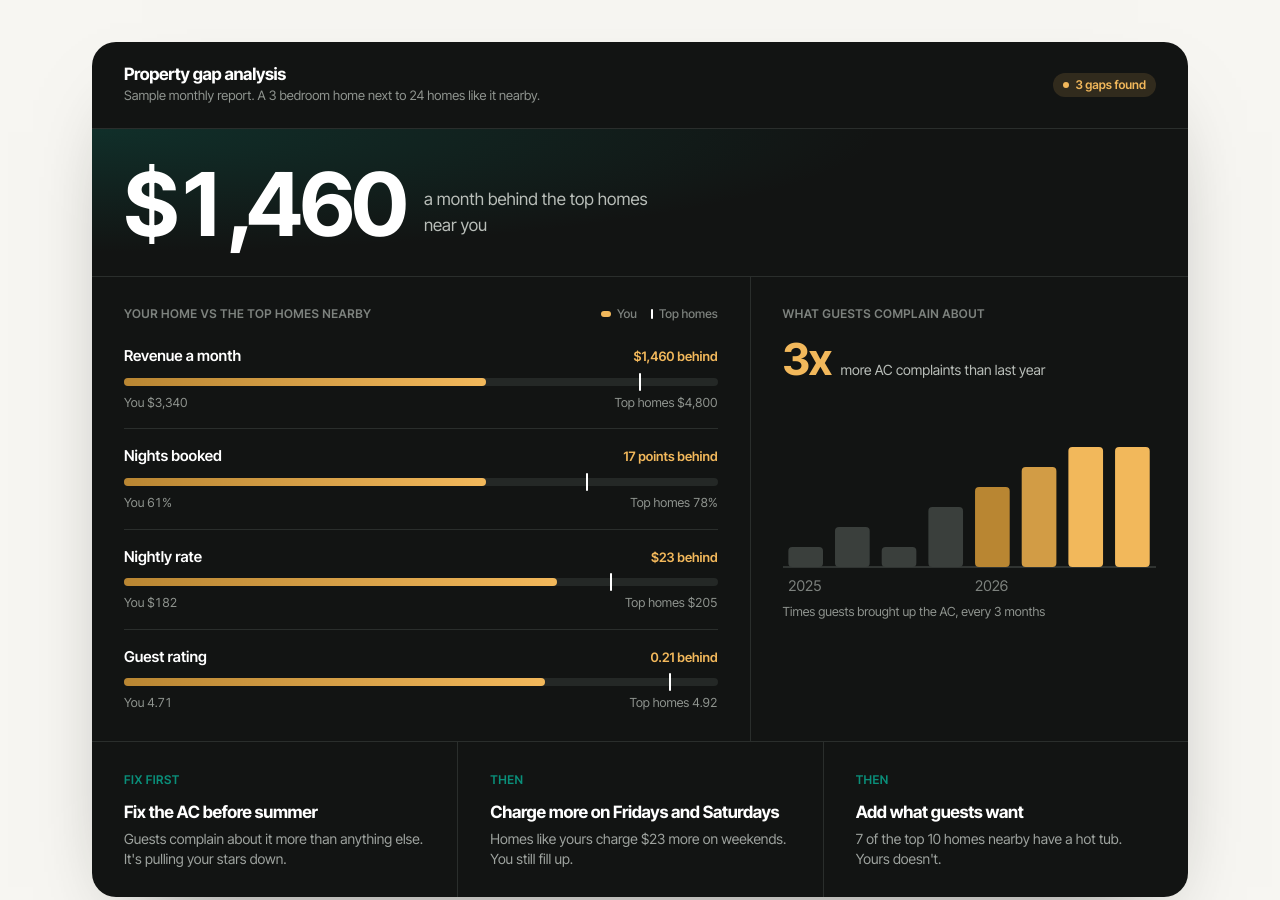
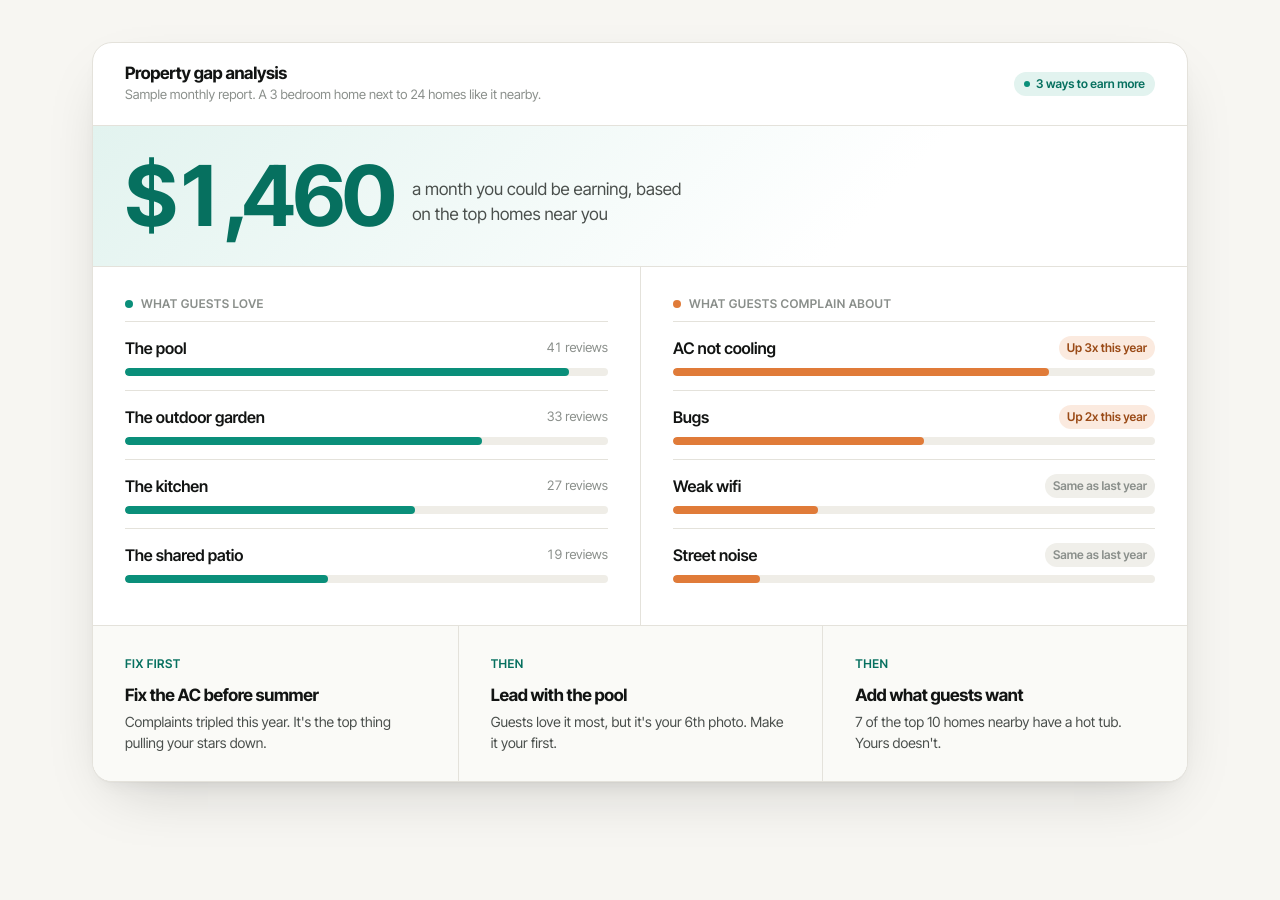
Before and after one commit to gidspen/staymaestro, a plain HTML site: page index.html in a window 1280 px wide. Shown: the part 1881-2781 px from the top of the page. Drawn offline with Linux system fonts and the light colour scheme.

Commit message:
StayMaestro: green comparison column, light gap analysis, plan copy
Co-Authored-By: Claude Opus 5.5 <noreply@anthropic.com>

```diff
--- a/index.html
+++ b/index.html
@@ -23,7 +23,9 @@
   --line:#E4E2DB;
   --accent:#0A8F7A;
   --accent-ink:#06705F;
-  --warn:#F2B85B;
+  --bad:#E07B39;
+  --bad-ink:#9A4A16;
+  --bad-soft:#FBEADF;
   --accent-soft:#E2F3EF;
   --radius:14px;
 }
@@ -107,7 +109,7 @@ section{padding:112px 0}
 /* them vs us */
 .vs{display:grid;grid-template-columns:1fr 1fr;border:1px solid var(--line);border-radius:20px;background:var(--surface);overflow:hidden}
 .vs > div{padding:20px 40px;border-top:1px solid var(--line);font-size:17px;color:var(--ink-2)}
-.vs > .us{background:var(--ink);color:#fff;border-top-color:#2A2E2C}
+.vs > .us{background:#087F6C;color:#fff;font-weight:500;border-top-color:rgba(255,255,255,.16)}
 .vs > .h{border-top:0;padding-top:32px;font-size:clamp(22px,2.4vw,28px);font-weight:650;letter-spacing:-.03em;color:var(--ink)}
 .vs > .us.h{color:#fff}
 @media (max-width:640px){.vs > div{padding:16px;font-size:15px}.vs > .h{padding-top:20px}}
@@ -138,50 +140,40 @@ section{padding:112px 0}
 }
 
 /* gap analysis */
-.gap{background:var(--ink);color:#fff;border-radius:24px;overflow:hidden;box-shadow:0 40px 90px -50px rgba(18,20,19,.6)}
-.g-top{display:flex;justify-content:space-between;align-items:center;gap:16px;padding:22px 32px;border-bottom:1px solid #2A2E2C}
+.gap{background:var(--surface);border:1px solid var(--line);border-radius:20px;overflow:hidden;box-shadow:0 1px 0 rgba(0,0,0,.02),0 24px 60px -24px rgba(18,20,19,.22),0 8px 20px -12px rgba(18,20,19,.10)}
+.g-top{display:flex;justify-content:space-between;align-items:center;gap:16px;padding:20px 32px;border-bottom:1px solid var(--line)}
 .g-top h3{font-size:17px;letter-spacing:-.02em;font-weight:650;line-height:1.2}
-.g-top p{font-size:13px;color:#8F948F;margin-top:2px}
-.pill.warn{background:rgba(242,184,91,.14);color:var(--warn)}
-.pill.warn::before{content:"";width:6px;height:6px;border-radius:50%;background:var(--warn)}
-.g-hero{display:flex;align-items:end;gap:20px;flex-wrap:wrap;padding:36px 32px 32px;border-bottom:1px solid #2A2E2C;background:radial-gradient(120% 140% at 0% 0%,rgba(10,143,122,.22),transparent 60%)}
-.g-hero b{font-size:clamp(56px,7vw,88px);font-weight:700;letter-spacing:-.05em;line-height:.9;font-variant-numeric:tabular-nums}
-.g-hero span{font-size:17px;color:#B9BEB9;max-width:15em;padding-bottom:6px}
-.g-body{display:grid;grid-template-columns:1.2fr .8fr}
+.g-top p{font-size:13px;color:var(--ink-3);margin-top:2px}
+.g-hero{display:flex;align-items:end;gap:20px;flex-wrap:wrap;padding:32px;border-bottom:1px solid var(--line);background:linear-gradient(135deg,var(--accent-soft),#fff 70%)}
+.g-hero b{font-size:clamp(56px,7vw,84px);font-weight:700;letter-spacing:-.05em;line-height:.9;color:var(--accent-ink);font-variant-numeric:tabular-nums}
+.g-hero span{font-size:17px;color:var(--ink-2);max-width:16em;padding-bottom:6px}
+.g-body{display:grid;grid-template-columns:1fr 1fr}
 .g-col{padding:28px 32px}
-.g-col + .g-col{border-left:1px solid #2A2E2C}
-.g-label{display:flex;justify-content:space-between;gap:12px;font-size:12px;font-weight:600;letter-spacing:.04em;text-transform:uppercase;color:#7D827E;margin-bottom:6px}
-.g-key{display:flex;gap:14px;text-transform:none;letter-spacing:0;font-weight:500}
-.g-key i{display:inline-block;width:10px;height:6px;border-radius:3px;background:var(--warn);margin-right:6px;vertical-align:1px}
-.g-key i.t{width:2px;height:10px;background:#fff;vertical-align:-1px}
-.meter{padding:16px 0;border-bottom:1px solid #2A2E2C}
-.meter:last-child{border-bottom:0;padding-bottom:0}
-.m-head{display:flex;justify-content:space-between;align-items:baseline;gap:12px;margin-bottom:10px}
-.m-head strong{font-size:15px;font-weight:600}
-.m-head em{font-style:normal;font-size:13px;font-weight:600;color:var(--warn);white-space:nowrap}
-.track{position:relative;height:8px;border-radius:999px;background:#242826}
-.track .you{position:absolute;left:0;top:0;bottom:0;border-radius:999px;background:linear-gradient(90deg,#B98632,var(--warn))}
-.track .top{position:absolute;top:-5px;width:2px;height:18px;margin-left:-1px;background:#fff;border-radius:2px}
-.m-vals{display:flex;justify-content:space-between;font-size:12.5px;color:#8F948F;margin-top:8px;font-variant-numeric:tabular-nums}
-.trend{display:flex;align-items:baseline;gap:10px;margin:14px 0 18px}
-.trend b{font-size:44px;font-weight:700;letter-spacing:-.04em;line-height:1;color:var(--warn)}
-.trend span{font-size:14px;color:#B9BEB9}
-.g-chart svg{display:block;width:100%;height:auto}
-.g-chart text{font-size:11px;fill:#7D827E;font-family:inherit}
-.fixes{display:grid;grid-template-columns:repeat(3,1fr);border-top:1px solid #2A2E2C}
+.g-col + .g-col{border-left:1px solid var(--line)}
+.g-label{display:flex;align-items:center;gap:8px;font-size:12px;font-weight:600;letter-spacing:.04em;text-transform:uppercase;color:var(--ink-3);margin-bottom:8px}
+.g-label i{width:8px;height:8px;border-radius:50%;background:var(--accent)}
+.g-label.bad i{background:var(--bad)}
+.vibe{display:grid;grid-template-columns:1fr auto;gap:8px 16px;align-items:center;padding:14px 0;border-top:1px solid var(--line)}
+.vibe strong{font-size:16px;font-weight:600;letter-spacing:-.01em}
+.vibe .c{font-size:13px;color:var(--ink-3);font-variant-numeric:tabular-nums;text-align:right}
+.vibe .bar{grid-column:1 / -1;height:8px;border-radius:999px;background:#EFEDE7;overflow:hidden}
+.vibe .bar span{display:block;height:100%;border-radius:999px;background:var(--accent)}
+.vibe.bad .bar span{background:var(--bad)}
+.vibe .chip{font-size:12px;font-weight:600;padding:3px 8px;border-radius:999px;background:var(--bad-soft);color:var(--bad-ink);white-space:nowrap}
+.vibe .chip.flat{background:#F0EFEA;color:var(--ink-3)}
+.fixes{display:grid;grid-template-columns:repeat(3,1fr);border-top:1px solid var(--line);background:#FAFAF7}
 .fix{padding:24px 32px 28px}
-.fix + .fix{border-left:1px solid #2A2E2C}
-.fix .n{font-size:12px;font-weight:600;color:var(--accent);letter-spacing:.04em}
+.fix + .fix{border-left:1px solid var(--line)}
+.fix .n{font-size:12px;font-weight:600;color:var(--accent-ink);letter-spacing:.04em}
 .fix strong{display:block;font-size:17px;letter-spacing:-.02em;font-weight:650;margin:10px 0 6px;line-height:1.25}
-.fix p{font-size:14px;color:#9EA39F;line-height:1.45}
+.fix p{font-size:14px;color:var(--ink-2);line-height:1.45}
 @media (max-width:900px){
   .g-body,.fixes{grid-template-columns:1fr}
-  .g-col + .g-col,.fix + .fix{border-left:0;border-top:1px solid #2A2E2C}
+  .g-col + .g-col,.fix + .fix{border-left:0;border-top:1px solid var(--line)}
 }
 @media (max-width:640px){
   .g-top,.g-hero,.g-col,.fix{padding-left:18px;padding-right:18px}
   .g-top{flex-wrap:wrap}
-  .g-key{display:none}
 }
 
 /* plans */
@@ -319,7 +311,7 @@ footer a:hover{color:var(--ink)}
   <div class="wrap">
     <div class="proof-grid">
       <div class="stat"><b>678</b><span>five star reviews</span></div>
-      <div class="stat"><b>$2.1M</b><span>a year in bookings at our own rentals</span></div>
+      <div class="stat"><b>$2.1M</b><span>a year in bookings</span></div>
       <div class="origin">
         <img src="images/babia-cim-p1-1.jpeg" alt="Babia, an A frame cabin in the pines in Montgomery, Texas" loading="lazy" width="132" height="132">
         <p><strong>Built on our own rentals.</strong>We run our own places this way. Now we're opening it up to a few other owners.<small>Babia, Montgomery, Texas</small></p>
@@ -340,58 +332,31 @@ footer a:hover{color:var(--ink)}
           <h3>Property gap analysis</h3>
           <p>Sample monthly report. A 3 bedroom home next to 24 homes like it nearby.</p>
         </div>
-        <span class="pill warn">3 gaps found</span>
+        <span class="pill ok">3 ways to earn more</span>
       </div>
       <div class="g-hero">
         <b>$1,460</b>
-        <span>a month behind the top homes near you</span>
+        <span>a month you could be earning, based on the top homes near you</span>
       </div>
       <div class="g-body">
         <div class="g-col">
-          <p class="g-label">Your home vs the top homes nearby <span class="g-key"><span><i></i>You</span><span><i class="t"></i>Top homes</span></span></p>
-          <div class="meter">
-            <div class="m-head"><strong>Revenue a month</strong><em>$1,460 behind</em></div>
-            <div class="track"><span class="you" style="width:61%"></span><span class="top" style="left:87%"></span></div>
-            <div class="m-vals"><span>You $3,340</span><span>Top homes $4,800</span></div>
-          </div>
-          <div class="meter">
-            <div class="m-head"><strong>Nights booked</strong><em>17 points behind</em></div>
-            <div class="track"><span class="you" style="width:61%"></span><span class="top" style="left:78%"></span></div>
-            <div class="m-vals"><span>You 61%</span><span>Top homes 78%</span></div>
-          </div>
-          <div class="meter">
-            <div class="m-head"><strong>Nightly rate</strong><em>$23 behind</em></div>
-            <div class="track"><span class="you" style="width:73%"></span><span class="top" style="left:82%"></span></div>
-            <div class="m-vals"><span>You $182</span><span>Top homes $205</span></div>
-          </div>
-          <div class="meter">
-            <div class="m-head"><strong>Guest rating</strong><em>0.21 behind</em></div>
-            <div class="track"><span class="you" style="width:71%"></span><span class="top" style="left:92%"></span></div>
-            <div class="m-vals"><span>You 4.71</span><span>Top homes 4.92</span></div>
-          </div>
+          <p class="g-label"><i></i>What guests love</p>
+          <div class="vibe"><strong>The pool</strong><span class="c">41 reviews</span><div class="bar"><span style="width:92%"></span></div></div>
+          <div class="vibe"><strong>The outdoor garden</strong><span class="c">33 reviews</span><div class="bar"><span style="width:74%"></span></div></div>
+          <div class="vibe"><strong>The kitchen</strong><span class="c">27 reviews</span><div class="bar"><span style="width:60%"></span></div></div>
+          <div class="vibe"><strong>The shared patio</strong><span class="c">19 reviews</span><div class="bar"><span style="width:42%"></span></div></div>
         </div>
-        <div class="g-col g-chart">
-          <p class="g-label">What guests complain about</p>
-          <div class="trend"><b>3x</b><span>more AC complaints than last year</span></div>
-          <svg viewBox="0 0 280 150" role="img" aria-label="AC and heat mentions by quarter, rising from 1 to 6">
-            <line x1="0" x2="280" y1="126" y2="126" stroke="#3A3F3C"/>
-            <rect x="4"   y="111" width="26" height="15" rx="3" fill="#3A3F3C"/>
-            <rect x="39"  y="96"  width="26" height="30" rx="3" fill="#3A3F3C"/>
-            <rect x="74"  y="111" width="26" height="15" rx="3" fill="#3A3F3C"/>
-            <rect x="109" y="81"  width="26" height="45" rx="3" fill="#3A3F3C"/>
-            <rect x="144" y="66"  width="26" height="60" rx="3" fill="#B98632"/>
-            <rect x="179" y="51"  width="26" height="75" rx="3" fill="#D29C45"/>
-            <rect x="214" y="36"  width="26" height="90" rx="3" fill="var(--warn)"/>
-            <rect x="249" y="36"  width="26" height="90" rx="3" fill="var(--warn)"/>
-            <text x="4" y="144">2025</text>
-            <text x="144" y="144">2026</text>
-          </svg>
-          <p class="m-vals" style="margin-top:4px"><span>Times guests brought up the AC, every 3 months</span></p>
+        <div class="g-col">
+          <p class="g-label bad"><i></i>What guests complain about</p>
+          <div class="vibe bad"><strong>AC not cooling</strong><span class="chip">Up 3x this year</span><div class="bar"><span style="width:78%"></span></div></div>
+          <div class="vibe bad"><strong>Bugs</strong><span class="chip">Up 2x this year</span><div class="bar"><span style="width:52%"></span></div></div>
+          <div class="vibe bad"><strong>Weak wifi</strong><span class="chip flat">Same as last year</span><div class="bar"><span style="width:30%"></span></div></div>
+          <div class="vibe bad"><strong>Street noise</strong><span class="chip flat">Same as last year</span><div class="bar"><span style="width:18%"></span></div></div>
         </div>
       </div>
       <div class="fixes">
-        <div class="fix"><span class="n">FIX FIRST</span><strong>Fix the AC before summer</strong><p>Guests complain about it more than anything else. It's pulling your stars down.</p></div>
-        <div class="fix"><span class="n">THEN</span><strong>Charge more on Fridays and Saturdays</strong><p>Homes like yours charge $23 more on weekends. You still fill up.</p></div>
+        <div class="fix"><span class="n">FIX FIRST</span><strong>Fix the AC before summer</strong><p>Complaints tripled this year. It's the top thing pulling your stars down.</p></div>
+        <div class="fix"><span class="n">THEN</span><strong>Lead with the pool</strong><p>Guests love it most, but it's your 6th photo. Make it your first.</p></div>
         <div class="fix"><span class="n">THEN</span><strong>Add what guests want</strong><p>7 of the top 10 homes nearby have a hot tub. Yours doesn't.</p></div>
       </div>
     </div>
@@ -405,33 +370,34 @@ footer a:hover{color:var(--ink)}
       <p>You earn more in a busy month. We don't. Our fee stays the same.</p>
     </div>
     <div class="plans">
+      <div class="card">
+        <div class="card-head"><h3>Assistant</h3><span class="tag">Day to day</span></div>
+        <div class="amount"><b>$200</b><span>a month</span></div>
+        <p class="for">We keep your home running every day.</p>
+        <ul class="terms">
+          <li>Problems sent to your handyman</li>
+          <li>Review replies</li>
+          <li>A report every week</li>
+          <li>Property maintenance scheduled</li>
+          <li>Guest management, day and night</li>
+          <li>Help guests check in</li>
+          <li>Your cleaners booked for every stay</li>
+        </ul>
+        <a class="btn btn-ghost" href="https://calendly.com/gideon-spencer/staymaestro-property-call">Book a call</a>
+      </div>
       <div class="card pick">
         <div class="card-head"><h3>Operator</h3><span class="tag">Most hands off</span></div>
         <div class="amount"><b>$350</b><span>a month</span></div>
-        <p class="for">We run your team too.</p>
+        <p class="for">We run your crew and find you more money.</p>
         <ul class="terms">
           <li class="plus">Everything in Assistant</li>
-          <li>We find good cleaners and check their work</li>
-          <li>We find a handyman and other pros</li>
-          <li>Regular visits to check on your home</li>
+          <li>We manage your cleaners and get their work checked</li>
+          <li>We manage your handyman and fill any gaps in your team</li>
+          <li>Regular checks on your home</li>
           <li>Smart pricing, inside your rules</li>
-          <li class="plus">Property gap analysis every month: we find new ways for your home to earn more</li>
+          <li>Property gap analysis every month: we find new ways for your home to earn more</li>
         </ul>
         <a class="btn" href="https://calendly.com/gideon-spencer/staymaestro-property-call">Book a call</a>
-      </div>
-      <div class="card">
-        <div class="card-head"><h3>Assistant</h3><span class="tag">Smaller homes</span></div>
-        <div class="amount"><b>$200</b><span>a month</span></div>
-        <p class="for">You run your team. We're your assistant.</p>
-        <ul class="terms">
-          <li>Guest messages, day and night</li>
-          <li>Help guests check in</li>
-          <li>Your cleaners booked for every stay</li>
-          <li>Problems sent to your handyman</li>
-          <li>Review replies</li>
-          <li>A report every week</li>
-        </ul>
-        <a class="btn btn-ghost" href="https://calendly.com/gideon-spencer/staymaestro-property-call">Book a call</a>
       </div>
     </div>
     <p class="fine">$700 to set up, plus your first month. After that, you pay at the start of each month. No contract. You pay for cleaning, repairs and supplies at what they really cost. Bigger and luxury homes get a price on the call.</p>
@@ -448,7 +414,7 @@ footer a:hover{color:var(--ink)}
       </details>
       <details>
         <summary>Which plan is right for me?</summary>
-        <p>Have a cleaner and a handyman you trust? Assistant is all you need. Want us to find your team, run it and check on it? Pick Operator. Operator also gets a property gap analysis every month.</p>
+        <p>Want us to keep your home running day to day? Pick Assistant. Want us to manage your crew and find you more money? Pick Operator. It comes with a property gap analysis every month.</p>
       </details>
       <details>
         <summary>How does billing work?</summary>
```
